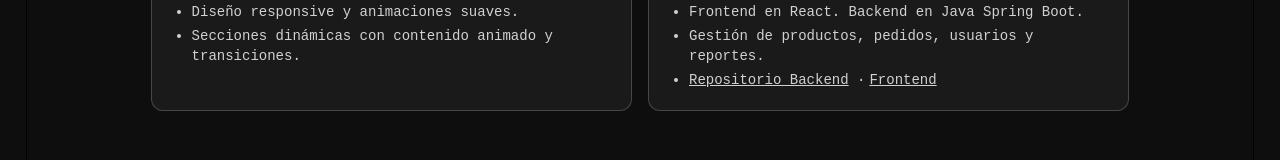
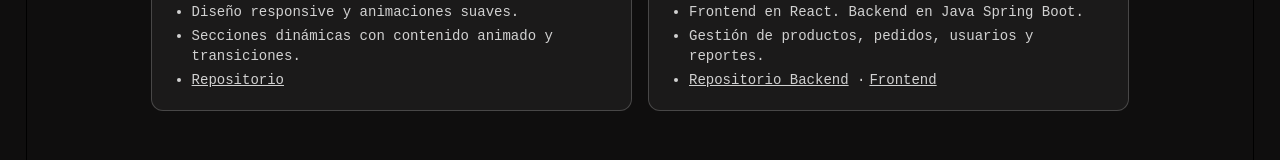
Before and after one commit to LeitoGonzalez/portfolio, a Next.js app: page / in a window 1280 px wide. Both pictures are taken after a click on the button "Trabajo". Shown: the part 300-460 px from the top of the page. Built offline with nearby package versions, Linux system fonts and the light colour scheme.

Commit message:
portfolio v1.2

```diff
--- a/src/app/Portfolio.tsx
+++ b/src/app/Portfolio.tsx
@@ -134,6 +134,9 @@ export default function Portfolio() {
                                             <li>Desarrollado con Next.js, Tailwind y Framer Motion.</li>
                                             <li>Diseño responsive y animaciones suaves.</li>
                                             <li>Secciones dinámicas con contenido animado y transiciones.</li>
+                                            <li>
+                                                <a href="https://github.com/LeitoGonzalez/portfolio" target="_blank" className="underline hover:text-[#1F7D53]">Repositorio</a>
+                                            </li>
                                         </ul>
                                     </motion.div>
                                     {/* Proyecto 2 */}
```
